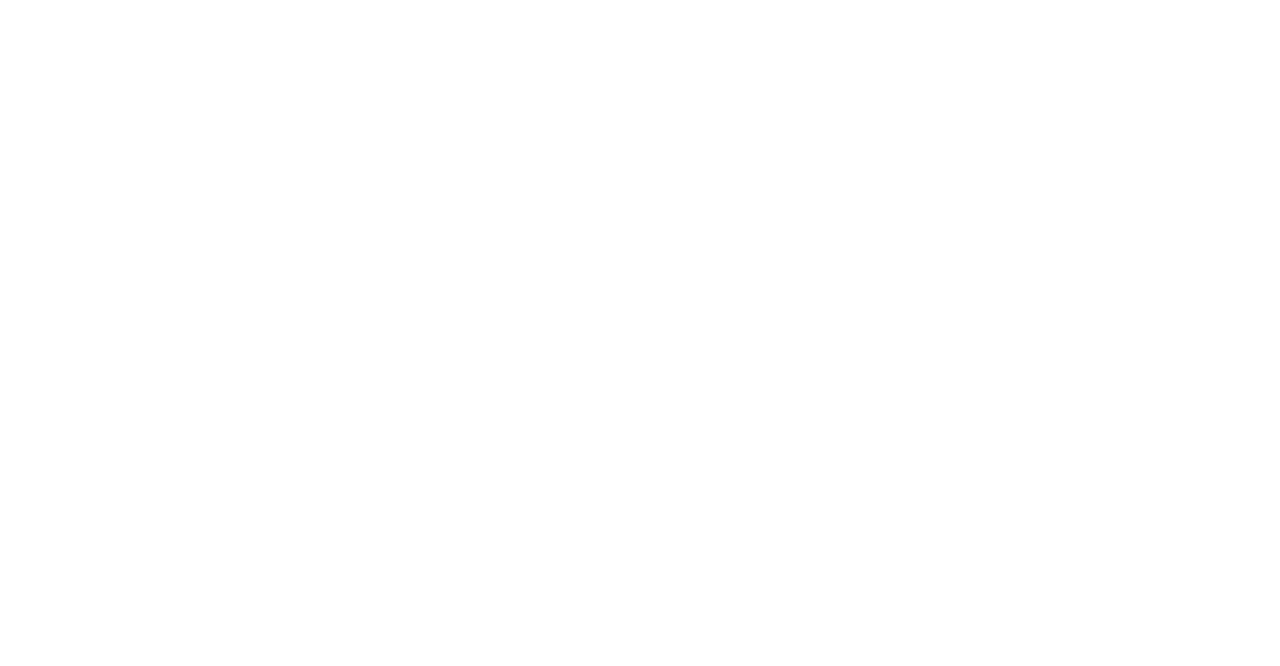
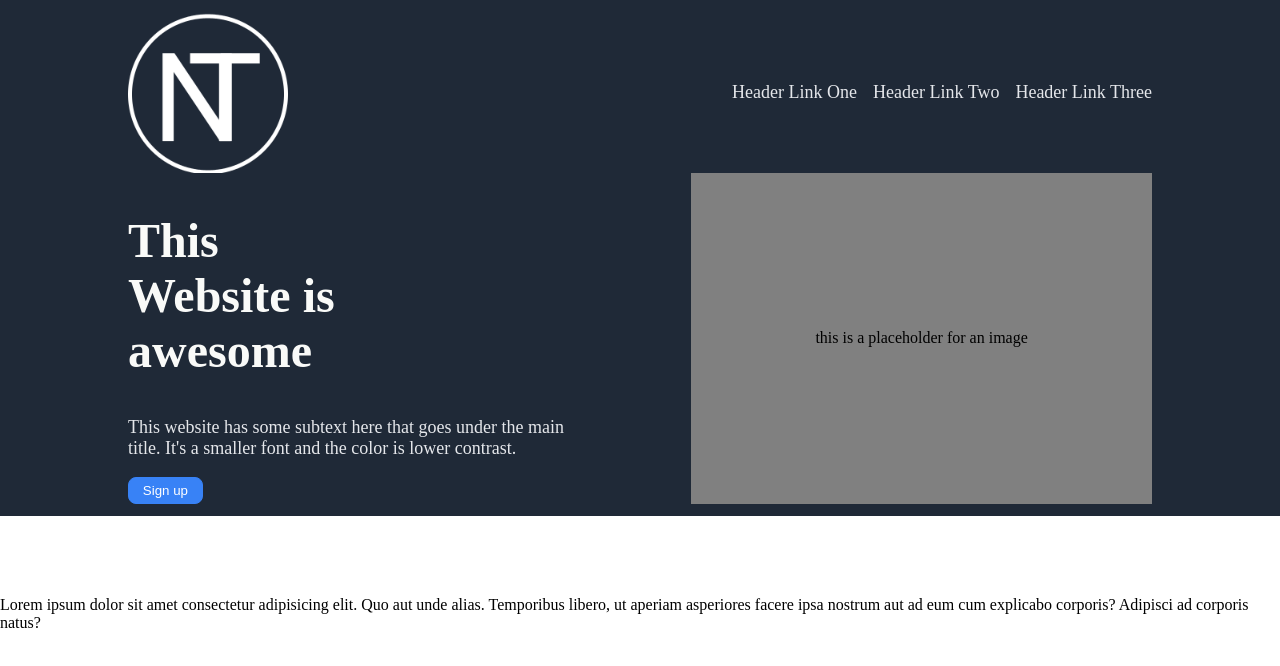
Before and after one commit to kyoung-haines/novatechlandingpage, a plain HTML site: page index.html in a window 1280 px wide. Drawn offline with Linux system fonts and the light colour scheme.

Commit message:
Added header section to the webpage Added the assets/images folders to hold webpage images and other assets if needed. Added the header section of the website.HTML and styling complete for the header section.

```diff
--- a/index.html
+++ b/index.html
@@ -4,9 +4,36 @@
         <meta charset="UTF-8">
         <meta name="viewport" content="width=device-width, initial-scale=1.0">
         <link rel="stylesheet" href="./styles/styles.css">
-    <title>Document</title>
+        <title>NovaTech Solutions - Home</title>
     </head>
     <body>
+        <!-- Header Section (Includes the Nav bar) -->
+        <header>
+            <article class="header">
+                <img class="logo-img" src="./assets/images/NovaTechLogo.png" alt="The NovaTech Solutions logo.">
+                <nav>
+                    <ul class="nav-bar">
+                        <li class="nav-item"><a href="">Header Link One</a></li>
+                        <li class="nav-item"><a href="">Header Link Two</a></li>
+                        <li class="nav-item"><a href="">Header Link Three</a></li>
+                    </ul>
+                </nav>
+            </article>
+            <article class="hero-container">
+                <div class="left-hero">
+                    <h1>This Website is awesome</h1>
+                    <p class="hero-subtext">This website has some subtext here that goes under the main title. It's a smaller font and the color is lower contrast.</p>
+                    <button>Sign up</button>
+                </div>
 
+                <!-- Placholder for an image; would be replaced with an img element -->
+                <div class="right-hero img-placeholder">
+                    <p>this is a placeholder for an image</p>
+                </div>
+            </article>
+        </header>
+        <main>
+            <p>Lorem ipsum dolor sit amet consectetur adipisicing elit. Quo aut unde alias. Temporibus libero, ut aperiam asperiores facere ipsa nostrum aut ad eum cum explicabo corporis? Adipisci ad corporis natus? </p>
+        </main>
     </body>
 </html>
--- a/styles/styles.css
+++ b/styles/styles.css
@@ -0,0 +1,88 @@
+html, body {
+    margin: 0;
+    padding: 0;
+}
+
+/* Header Styling */
+header {
+    background-color: #1F2937;
+    display: flex;
+    flex-direction: column;
+    justify-content: center;
+    align-items: flex-start;
+    padding: 1% 10%;
+    margin-bottom: 5rem;
+}
+
+header .header {
+    width: 100%;
+    height: 100%;
+    display: flex;
+    justify-content: space-between;
+    align-items: center;
+}
+.logo-img {
+    height: 160px;
+    width: 160px;
+    margin: 0px;
+    padding: 0px;
+}
+
+article h1 {
+    color: #F9FAF8;
+    font-size: 48px;
+    font-weight: 900;
+}
+
+.nav-bar {
+    list-style: none;
+    display: flex;
+    gap: 1rem;
+}
+
+article .hero-subtext,
+.nav-item a {
+    color: #E5E7EB;
+    font-size: 18px;
+}
+
+.nav-item a {
+    text-decoration: none;
+}
+
+.hero-container {
+    padding: 0px;
+    margin: 0px;
+    width: 100%;
+    height: auto;
+    display: flex;
+    justify-content: space-between;
+    gap: 5%;
+}
+
+.left-hero,
+.right-hero {
+    max-width: 45%;
+}
+
+.left-hero h1 {
+    width: 55%;
+}
+
+.img-placeholder {
+    width: 100%;
+    background-color: gray;
+    display: flex;
+    align-items: center;
+    justify-content: center;
+}
+
+/* Button and Call to Action */
+button {
+    background-color: #3882F6;
+    color: white;
+    padding: 1% 3%;
+    border-radius: 0.5rem;
+    border: 1px solid #3882F6;
+    box-shadow: none;
+}
```
Also changed, not shown: assets/images/NovaTechLogo.png (added). Lines whose indentation alone changed are shown as unchanged.
